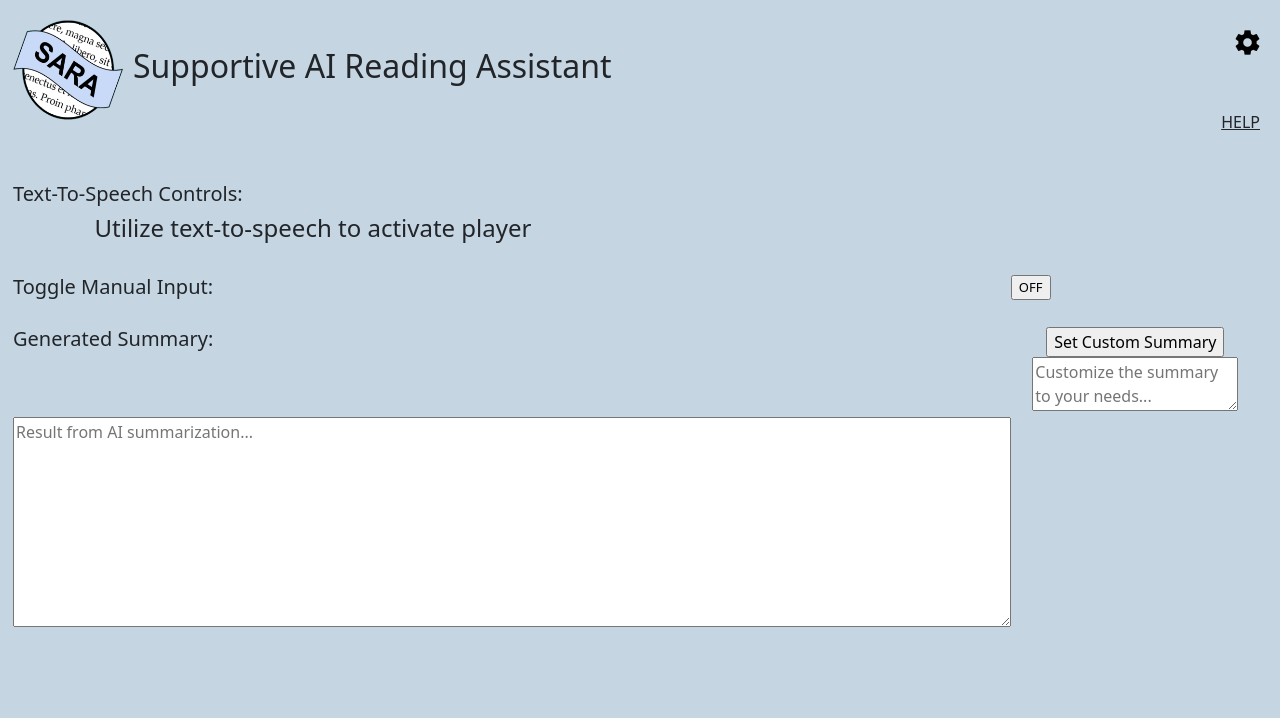
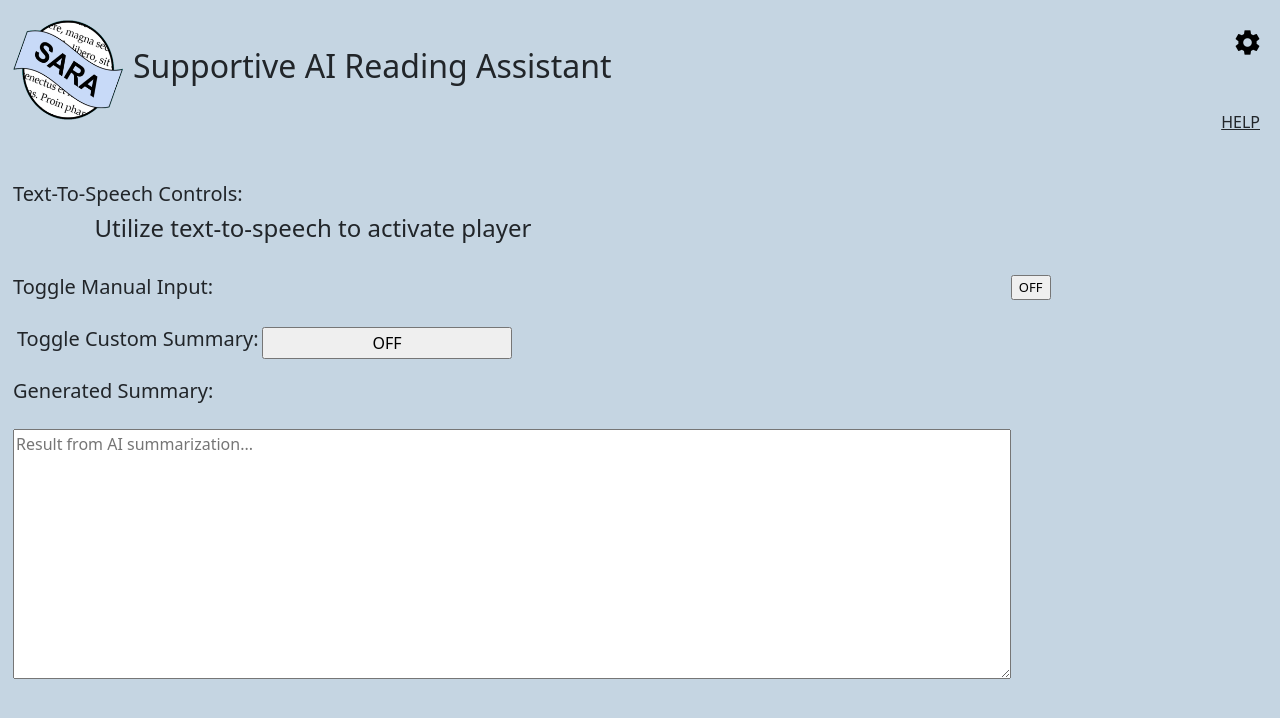
Before and after one commit to dasanchez981/fall23eecs495-ai-reading-assistant, a React (Vite) app in the folder ai-reading-assistant/: page / in a window 1280 px wide. Shown: the top 718 px of the page. Built offline with nearby package versions, Linux system fonts and the light colour scheme; no server answers.

Commit message:
Attempts to fix duplicate messaging issue

```diff
--- a/ai-reading-assistant/src/App.css
+++ b/ai-reading-assistant/src/App.css
@@ -243,6 +243,12 @@ body{
   grid-template-rows: 1fr;
   margin-bottom: 20px;
 }
+#customSumGrid{
+  display: grid;
+  grid-template-columns: 1fr 1fr 1fr 1fr 1fr;
+  grid-template-rows: 1fr;
+  margin-bottom: 20px;
+}
 #toggleManualButton{
   text-align: center;
   font-size: small;
@@ -257,6 +263,15 @@ body{
   grid-row: 1;
 }
 #manualForm{
+  display: none;
+  grid-template-columns: 1fr 1fr 1fr 1fr 1fr;
+  grid-template-rows: 1fr 1fr 4fr;
+  grid-column: 1 / span 5;
+  grid-row: 2;
+  width: 100%;
+  justify-items: start;
+}
+#customizeSummaryForm{
   display: none;
   grid-template-columns: 1fr 1fr 1fr 1fr 1fr;
   grid-template-rows: 1fr 1fr 4fr;
--- a/ai-reading-assistant/src/App.tsx
+++ b/ai-reading-assistant/src/App.tsx
@@ -19,21 +19,46 @@ function App() {
   console.log(speechURL)
 
   // Add a variable to track the number of summaryCall requests
-  let summaryCallCount = 0;
-  console.log("The number of summary calls made")
-  console.log(summaryCallCount)
+  // let summaryCallCount = 0;
+  // console.log("The number of summary calls made")
+  // console.log(summaryCallCount)
 
   // Chrome background listener to receive messages from context menu items in service-worker.js
   chrome.runtime.onMessage.addListener(({ name, data }) => {
 
-    if (name === "summarize-text") {
+    if (name === 'tab-loaded') {
+      // Handle the tab-loaded message
+      console.log('Tab loaded:', data.tabId);
+    }
+
+    else if (name === "summarize-text") {
+      console.log("Doing a summary call")
+      summaryCall(data.value).then((value) => {
+        console.log("Value of customization:")
+        console.log(customSum)
+        // Clear the timeout, as the summaryCall has returned
+        // clearTimeout(loadingTimeout);
+
+        setResponse(value);
+
+        // Deactivate loading indicator only if the timeout hasn't already occurred
+        // shouldDeactivateLoading = false;
+        // Deactivate loading indicator
+        // setLoadingSum(false)
+        // console.log("The value of the text summary query is below");
+        // console.log(value);
+      });
       // Store the current custom summary value
       // const customization = customSum;
 
       // Check if customSum is already set
       // TODO: This is a quick workaround but look into making a Promise for state variable
-      if (customSum && summaryCallCount === 0) {
-        summaryCallCount++; // Increment the count
+      // TODO: Put flag for making work with no customSum
+      // var custSumStatus = (document.getElementById('toggleCustomSumButton') as HTMLInputElement).value;
+      // console.log(custSumStatus)
+
+      // if ((customSum && summaryCallCount === 0) || custSumStatus === "OFF") {
+        // summaryCallCount++; // Increment the count
         // console.log("Received message to summarize from service-worker.js!");
         // console.log(data.value);
         // Activate loading indicator
@@ -51,27 +76,6 @@ function App() {
         //   }
         //   alert("The summary call took too long, refresh extension!")
         // }, 60000); // 60 seconds
-
-        console.log("Doing a summary call")
-        summaryCall(customSum, data.value).then((value) => {
-          console.log("Value of customization:")
-          console.log(customSum)
-          // Clear the timeout, as the summaryCall has returned
-          // clearTimeout(loadingTimeout);
-
-          setResponse(value);
-
-          // Deactivate loading indicator only if the timeout hasn't already occurred
-          // shouldDeactivateLoading = false;
-          // Deactivate loading indicator
-          // setLoadingSum(false)
-          // console.log("The value of the text summary query is below");
-          // console.log(value);
-        });
-      }
-      else {
-        console.log("Custom sum is empty")
-      }
 
 
     } else if (name === "text-to-speech") {
@@ -99,7 +103,7 @@ function App() {
       {
         voice_type = "neural";
       }
-
+      console.log("Doing a speech call")
       speakText(data.value, voice, voice_type).then((value) => {
         // Clear the timeout, as the summaryCall has returned
         clearTimeout(loadingTimeout);
@@ -136,7 +140,7 @@ function App() {
     // Set a timeout for 60 seconds
 
 
-    summaryCall(customSum, text).then((value) => {
+    summaryCall(text).then((value) => {
       console.log("IN SUMMARY SUBMIT")
       setResponse(value);
       // Deactivate loading indicator
@@ -347,6 +351,39 @@ function App() {
     }
   }
 
+  const toggleCustomSum = async () => {
+    console.log("Toggling custom summarization feature")
+    let title = document.getElementById('customSumTitle');
+    let button = document.getElementById('toggleCustomSumButton') as HTMLInputElement;
+    if((document.getElementById('customizeSummaryForm')?.style.display == '') || (document.getElementById('customizeSummaryForm')?.style.display == 'none')){
+      document.getElementById('customizeSummaryForm')?.style.setProperty("display", "grid");
+      document.getElementById('customSumGrid')?.style.setProperty("grid-template-rows", "0.5fr 5fr");
+      document.documentElement.style.setProperty("min-height", "950px");
+      if(title != undefined){
+        title.textContent = "Customize Summary: ";
+      }
+      if(button != undefined){
+        button.value = "ON"
+      }
+
+    }else if(document.getElementById('customizeSummaryForm')?.style.display == 'grid'){
+      document.getElementById('customizeSummaryForm')?.style.setProperty("display", "none");
+      document.getElementById('customSumGrid')?.style.setProperty("grid-template-rows", "1fr");
+      document.documentElement.style.setProperty("min-height", "fit-content");
+
+      if(title != undefined){
+        title.textContent = "Toggle Custom Summary: ";
+      }
+      if(button != undefined){
+        button.value = "OFF"
+      }
+    }
+
+
+
+
+  }
+
 // >>>>>>> 31db5b5c9e1fc83dcd764fb7711b8f26e16a0c21
 
   // const copyToClipboard = async () => {
@@ -478,6 +515,24 @@ function App() {
               ></textarea>
             </form>
         </div>
+
+        <div id='customSumGrid'>
+          <h5 id='customSumTitle'>Toggle Custom Summary:</h5>
+          <input type="button" id='toggleCustomSumButton' onClick={toggleCustomSum} value="OFF"></input>
+            <form id='customizeSummaryForm' onSubmit={onSubmit}>
+              <input type="submit" value="Set Custom Summary" id="custSumButton" />
+              <textarea
+                id="customize_summary"
+                name="customize_summary"
+                placeholder="Customize the summary to your needs..."
+                value={customSumText}
+                onChange={(e) => setCustomSumText(e.target.value)}
+              ></textarea>
+            </form>
+        </div>
+
+
+
         <div id='summaryOutput'>
           <h5 id='sumTitle'>Generated Summary:</h5>
           {/* Loading indicator shows when backend is processing */}
@@ -488,17 +543,6 @@ function App() {
             </div>
             )}
           </div>
-
-          <form id='customizeSummaryForm' onSubmit={onSubmit}>
-            <input type="submit" value="Set Custom Summary" id="custSumButton" />
-            <textarea
-              id="customize_summary"
-              name="customize_summary"
-              placeholder="Customize the summary to your needs..."
-              value={customSumText}
-              onChange={(e) => setCustomSumText(e.target.value)}
-            ></textarea>
-          </form>
 
           <form id='summaryForm' onSubmit={onSubmit}>
 
--- a/ai-reading-assistant/src/components/SummaryCall.tsx
+++ b/ai-reading-assistant/src/components/SummaryCall.tsx
@@ -6,14 +6,16 @@ const openai = new OpenAI({
     dangerouslyAllowBrowser: true
 });
 
-
-export async function summaryCall(customization: string, text: string) {
+// export async function summaryCall(customization: string, text: string) {
+export async function summaryCall(text: string) {
     console.log("The value of the query is shown below:")
-    console.log(customization + " " + text)
+    console.log(text)
+    // console.log(customization + " " + text)
     const chatCompletion = await openai.chat.completions.create({
       model: 'gpt-3.5-turbo',
       // TODO: Think about using choices[0]["finish_reason"] output to warn user
       // TODO: Have a limit on the user's text input so that there's enough tokens left for proper/complete summary
+      // "content": customization + " " + text
       messages: [
         {
           "role": "system",
@@ -21,7 +23,7 @@ export async function summaryCall(customization: string, text: string) {
         },
         {
           "role": "user",
-          "content": customization + " " + text,
+          "content": text,
         },
       ],
       "temperature": 0,
```
Also changed, not shown: ai-reading-assistant/public/service-worker.js (+72 -2 lines).
